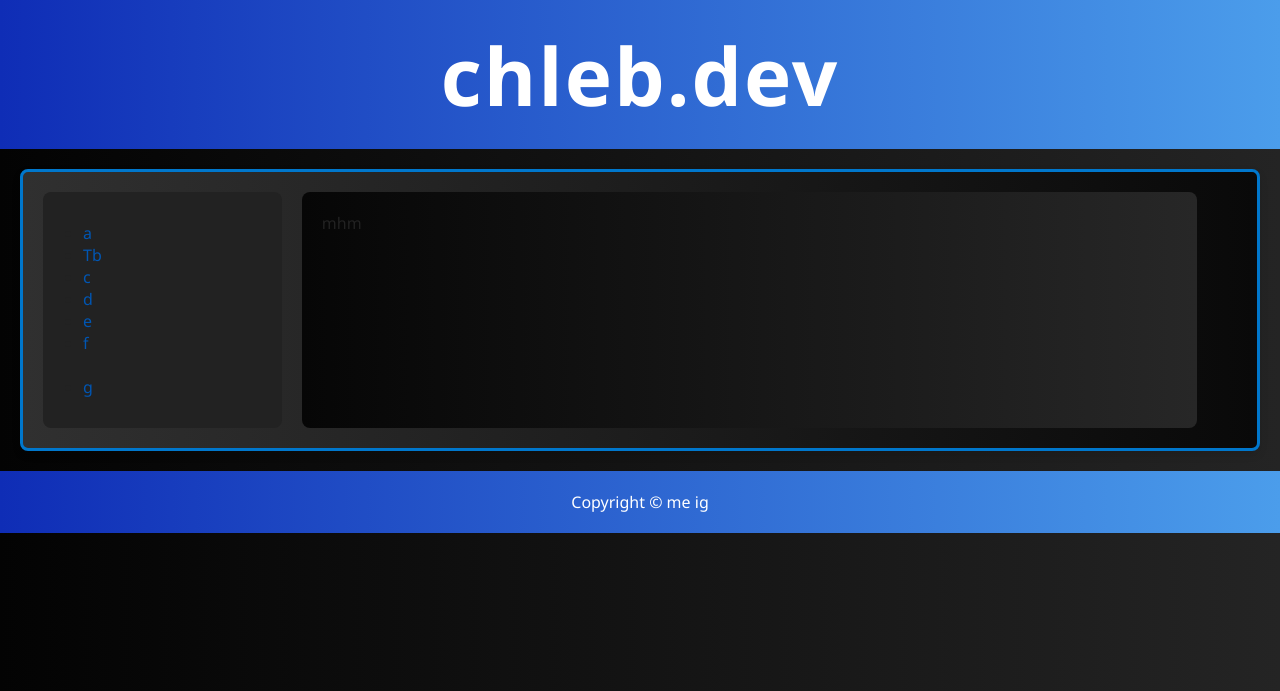
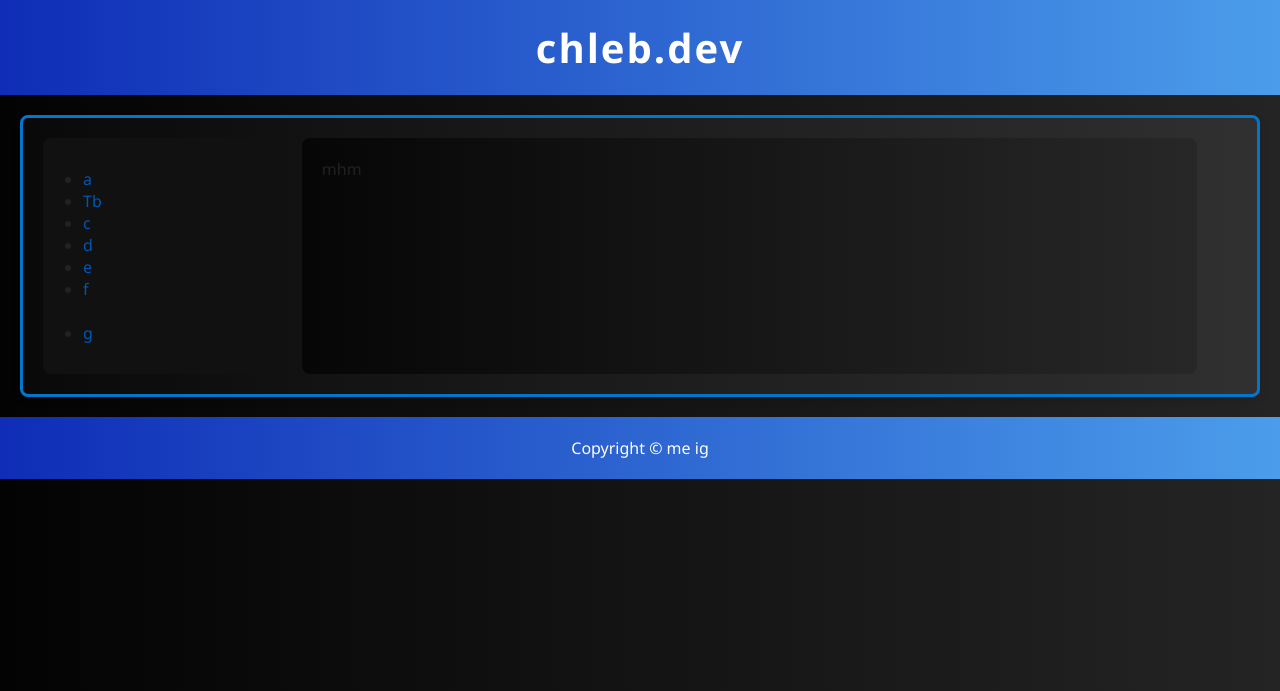
Before and after one commit to chlebpszenny/chleb.dev, a PHP site: page / in a window 1280 px wide. Shown: the top 691 px of the page. Run offline with PHP 8.4, Linux system fonts and the light colour scheme.

Commit message:
Update style.css

```diff
--- a/style.css
+++ b/style.css
@@ -20,7 +20,7 @@ header, footer {
 
 header {
     font-family: 'Segoe UI', Tahoma, Geneva, Verdana, sans-serif;
-    font-size: 40px;
+    font-size: 20px;
     letter-spacing: 2px;
 }
 
@@ -30,13 +30,13 @@ header {
     padding: 20px;
     border: 3px solid #0077cc;
     border-radius: 8px;
-    background: linear-gradient(to left, #090909, #303030);
+    background: linear-gradient(to right, #090909, #303030);
     box-shadow: 0 4px 8px rgba(0,0,0,0.1);
     margin: 20px;
 }
 
 aside {
-    background-color: #222;
+    background-color: #111;
     width: 20%;
     padding: 20px;
     border-radius: 8px;
```
